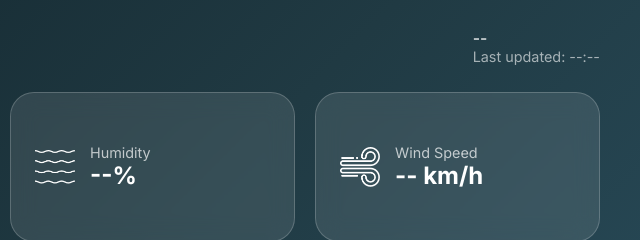
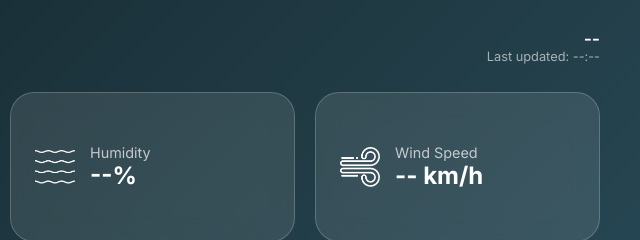
Before and after one commit to Mr-S-U-D-O/javascriptProjectBasedLearning, a plain HTML site: page weatherApp/index.html in a window 1280 px wide. Shown: the top 240 px of the page, 640-1280 px from the left. Drawn offline with Linux system fonts and the light colour scheme; no server answers.

Commit message:
Style header date and info

```diff
--- a/weatherApp/css/index.css
+++ b/weatherApp/css/index.css
@@ -42,8 +42,17 @@ body {
   gap: 15px;
 }
 
+.headerInfo {
+  text-align: right;
+}
+
+.currentDate {
+  font-size: 1.1rem;
+  font-weight: 600;
+}
+
 .lastUpdated {
-  font-size: 0.9rem;
+  font-size: 0.8rem;
   opacity: 0.6;
 }
 
```
